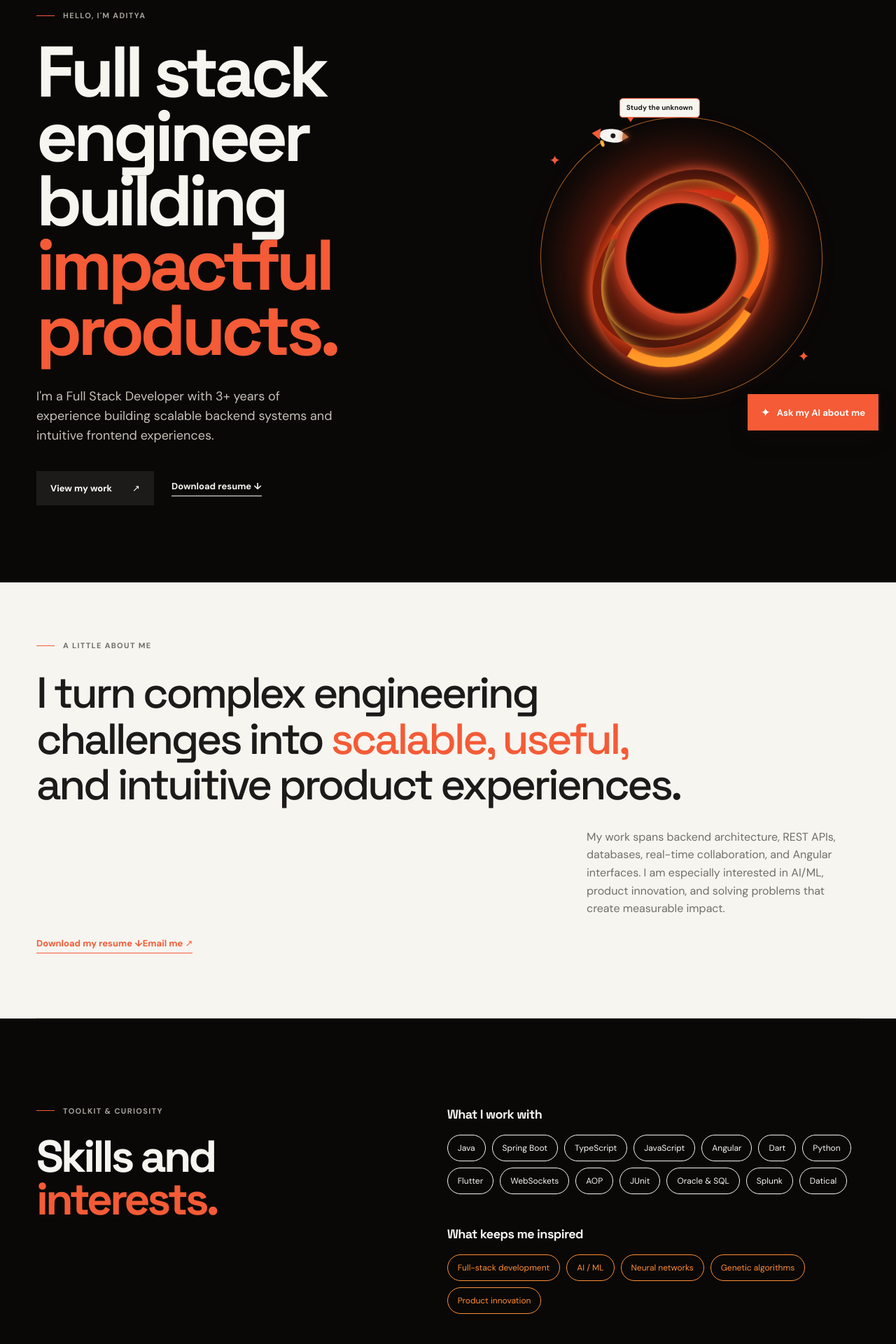
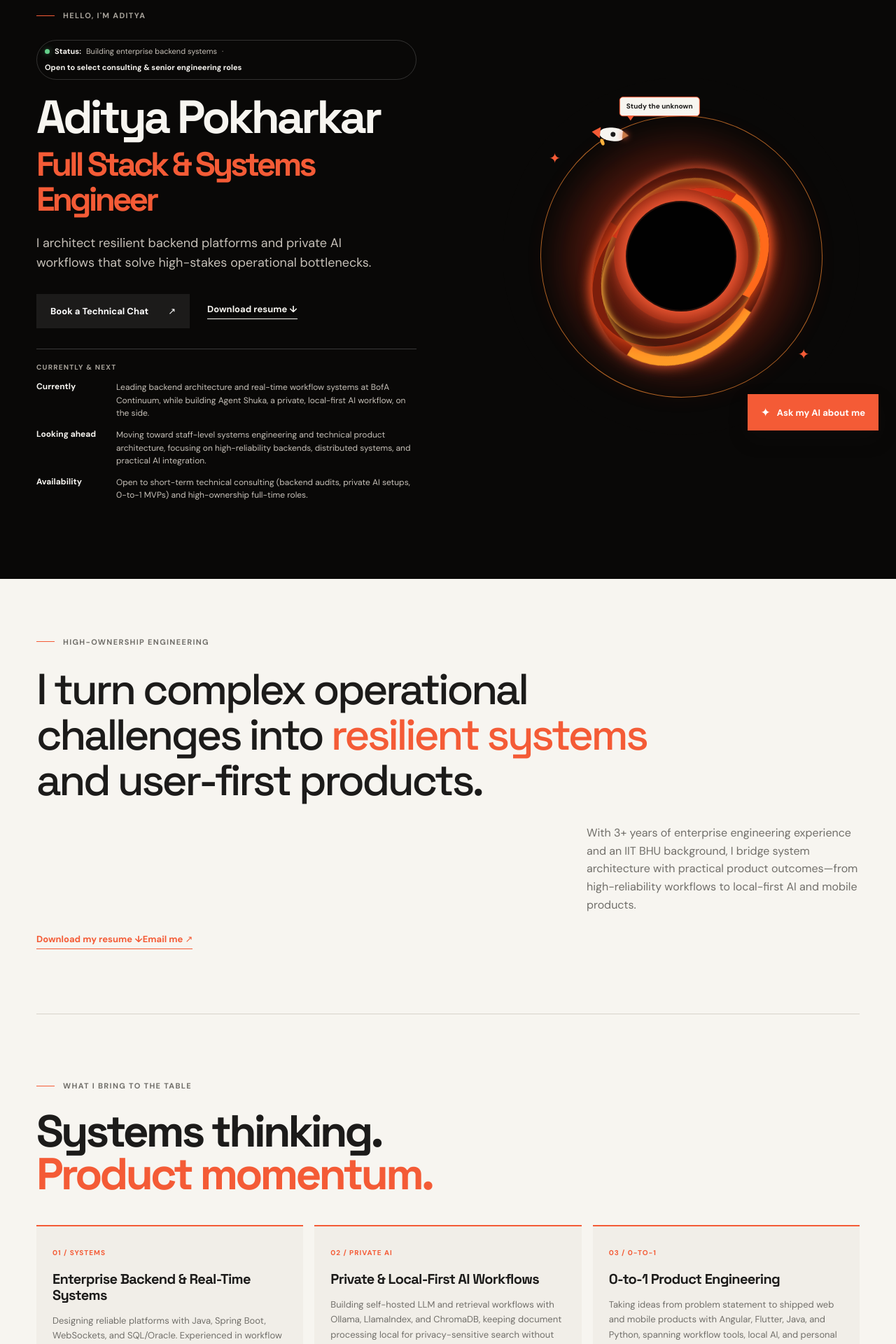
Before and after one commit to NeonPokharkar/neonpokharkarportfolio, an Angular app: page / in a window 1280 px wide. Shown: the part 160-2080 px from the top of the page at 70% size. Built offline with nearby package versions, Linux system fonts and the light colour scheme.

Commit message:
Added Status and Current Identifiers

```diff
--- a/src/app/app.component.css
+++ b/src/app/app.component.css
@@ -61,6 +61,14 @@ nav a.active .nav-astronaut { animation: navAstronautDrift 48s linear infinite;
 .hero-copy h1 { color: #f7f5f0; }
 .hero-copy .hero-description { color: #c6c0b8; }
 .hero-copy .text-link { border-color: #f7f5f0; color: #f7f5f0; }
+.status-banner { align-items: center; border: 1px solid #ffffff2b; border-radius: 999px; color: #c6c0b8; display: inline-flex; flex-wrap: wrap; font-size: 11px; gap: 7px; line-height: 1.45; margin: 0 0 22px; max-width: 100%; padding: 8px 11px; }
+.status-banner strong { color: #f7f5f0; }
+.status-dot { border-radius: 50%; flex: 0 0 7px; height: 7px; }
+.status-dot-available { background: #64cf8a; box-shadow: 0 0 8px #64cf8a88; }
+.status-dot-limited, .status-dot-booked { background: #f2b84b; box-shadow: 0 0 8px #f2b84b88; }
+.status-separator { color: #a7a29a; }
+.hero-title { font-size: clamp(44px, 5.2vw, 72px); line-height: .96; margin-bottom: 24px; }
+.hero-title em { display: block; font-size: .72em; line-height: 1.05; margin-top: 10px; }
 .eyebrow { align-items: center; color: #716f6a; display: flex; font-size: 11px; font-weight: 700; gap: 12px; letter-spacing: .12em; margin: 0 0 28px; text-transform: uppercase; }
 .eyebrow-line { background: #f45b36; display: inline-block; height: 1px; width: 26px; }
 h1, h2, h3, p { margin-top: 0; }
@@ -68,13 +76,19 @@ h1, h2, h3 { font-family: 'Space Grotesk', sans-serif; }
 h1, h2 { letter-spacing: -.06em; }
 h1 { font-size: clamp(57px, 8vw, 106px); line-height: .9; margin-bottom: 35px; }
 h1 em, h2 em { color: #f45b36; font-style: normal; }
-.hero-description { color: #716f6a; font-size: 18px; line-height: 1.55; margin-bottom: 37px; max-width: 430px; }
-.hero-actions { align-items: center; display: flex; gap: 25px; }
+.hero-description { color: #716f6a; font-size: 18px; line-height: 1.55; margin-bottom: 30px; max-width: 520px; }
+.hero-actions { align-items: center; display: flex; flex-wrap: wrap; gap: 20px 25px; }
 .button { align-items: center; display: inline-flex; font-size: 13px; font-weight: 700; gap: 28px; justify-content: space-between; padding: 16px 20px; transition: transform .2s ease, background .2s ease; }
 .button:hover { transform: translateY(-3px); }
 .button-dark { background: #1c1b1a; color: #fff; min-width: 168px; }
 .button-dark:hover { background: #f45b36; }
 .text-link { border-bottom: 1px solid #1c1b1a; font-size: 13px; font-weight: 700; padding-bottom: 5px; }
+.current-focus { border-top: 1px solid #ffffff33; margin-top: 29px; padding-top: 19px; }
+.current-focus-heading { color: #a7a29a; font-size: 10px; font-weight: 700; letter-spacing: .12em; margin-bottom: 13px; text-transform: uppercase; }
+.current-focus-list { display: grid; gap: 12px; }
+.current-focus-item { display: grid; gap: 12px; grid-template-columns: 102px minmax(0, 1fr); margin: 0; }
+.current-focus-item strong { color: #f7f5f0; font-size: 12px; }
+.current-focus-item span { color: #c6c0b8; font-size: 12px; line-height: 1.55; }
 
 .hero-art { align-self: center; border-radius: 50%; height: min(43vw, 510px); justify-self: end; max-height: 510px; max-width: 510px; min-height: 315px; min-width: 315px; overflow: hidden; position: relative; width: min(43vw, 510px); z-index: 1; }
 .black-hole-scene { background: #090807; isolation: isolate; }
@@ -105,6 +119,15 @@ h1 em, h2 em { color: #f45b36; font-style: normal; }
 .statement span { color: #f45b36; }
 .intro-copy { color: #716f6a; font-size: 16px; line-height: 1.6; margin: 30px 0 0 auto; max-width: 390px; }
 .resume-link { border-bottom: 1px solid #f45b36; color: #f45b36; display: inline-block; font-size: 13px; font-weight: 700; margin-top: 28px; padding-bottom: 5px; }
+
+.what-i-bring { border-bottom: 1px solid #d8d3ca; margin: 0 auto; max-width: 1176px; padding: 95px 0 100px; }
+.services-heading { margin-bottom: 42px; }
+.services-heading h2 { max-width: 700px; }
+.services-grid { display: grid; gap: 16px; grid-template-columns: repeat(3, minmax(0, 1fr)); }
+.service-card { background: #f1eee8; border-top: 2px solid #f45b36; padding: 25px 23px 27px; }
+.service-number { color: #f45b36; font-size: 10px; font-weight: 700; letter-spacing: .1em; }
+.service-card h3 { color: #1c1b1a; font-size: 20px; letter-spacing: -.035em; line-height: 1.15; margin: 18px 0 14px; }
+.service-card p { color: #716f6a; font-size: 13px; line-height: 1.65; margin: 0; }
 
 .skills-section, .projects-section, .experience-section { display: grid; gap: 9vw; grid-template-columns: .8fr 1fr; padding: 125px 0; }
 .portfolio-card { isolation: isolate; position: relative; }
@@ -153,13 +176,14 @@ h2 { font-size: clamp(42px, 5vw, 69px); line-height: .95; margin: 0; }
 
 .contact-section { align-items: end; background: #1c1b1a; color: #f7f5f0; display: flex; justify-content: space-between; margin: 0 auto; max-width: 1240px; padding: 90px 64px 84px; }
 .eyebrow-light { color: #a7a29a; }
-.contact-section h2 { font-size: clamp(52px, 7vw, 88px); }
+.contact-section h2 { font-size: clamp(48px, 5.5vw, 70px); }
+.contact-copy { color: #c6c0b8; font-size: 15px; line-height: 1.6; margin: 22px 0 0; max-width: 550px; }
 .button-light { background: #f7f5f0; color: #1c1b1a; min-width: 220px; }
 .button-light:hover { background: #f45b36; color: #fff; }
 .contact-actions { display: flex; flex-direction: column; gap: 14px; }
 .button-outline-light { border: 1px solid #f7f5f0; color: #f7f5f0; min-width: 220px; }
 .button-outline-light:hover { background: #f45b36; border-color: #f45b36; }
-.contact-meta { display: flex; flex-direction: column; font-size: 12px; gap: 9px; margin-top: 8px; }
+.contact-meta { display: flex; flex-wrap: wrap; font-size: 12px; gap: 16px; margin-top: 8px; }
 .contact-meta a { color: #a7a29a; }
 .contact-meta a:hover { color: #f7f5f0; }
 
@@ -220,8 +244,14 @@ footer a { color: #1c1b1a; font-weight: 700; }
   .header-link { display: none; }
   .hero { gap: 55px; grid-template-columns: 1fr; min-height: 0; padding: 75px 20px 85px; }
   .hero-art { justify-self: center; }
-  .intro, .skills-section, .projects-section, .experience-section, .education-section { margin-left: 20px; margin-right: 20px; }
+  .intro, .what-i-bring, .skills-section, .projects-section, .experience-section, .education-section { margin-left: 20px; margin-right: 20px; }
   .intro { padding: 65px 0 70px; }
+  .what-i-bring { padding: 70px 0; }
+  .services-heading { margin-bottom: 32px; }
+  .services-grid { grid-template-columns: 1fr; }
+  .hero-title { font-size: clamp(44px, 10vw, 60px); }
+  .hero-title em { font-size: .68em; }
+  .current-focus-item { gap: 4px; grid-template-columns: 1fr; }
   .skills-section, .experience-section, .education-section { gap: 55px; grid-template-columns: 1fr; padding: 90px 0; }
   .project-content { grid-template-columns: 1fr; }
   .project-visual { max-width: 260px; }
--- a/src/app/app.component.html
+++ b/src/app/app.component.html
@@ -56,14 +56,39 @@
     <div class="hero-background" aria-hidden="true"></div>
     <div class="hero-copy">
       <p class="eyebrow"><span class="eyebrow-line"></span> Hello, I'm Aditya</p>
-      <h1>Full stack engineer building <em>impactful products.</em></h1>
-      <p class="hero-description">
-        I'm a Full Stack Developer with 3+ years of experience building scalable backend systems and intuitive frontend experiences.
-      </p>
+      @if (availability; as status) {
+        <p class="status-banner" role="status">
+          <span
+            class="status-dot"
+            [class.status-dot-available]="status.state === 'available'"
+            [class.status-dot-limited]="status.state === 'limited'"
+            [class.status-dot-booked]="status.state === 'booked'"
+            aria-hidden="true"></span>
+          <strong>{{ status.label }}:</strong>
+          <span>{{ status.activity }}</span>
+          <span class="status-separator" aria-hidden="true">·</span>
+          <strong>{{ status.message }}</strong>
+        </p>
+      }
+      <h1 class="hero-title">Aditya Pokharkar<em>Full Stack &amp; Systems Engineer</em></h1>
+      <p class="hero-description">I architect resilient backend platforms and private AI workflows that solve high-stakes operational bottlenecks.</p>
       <div class="hero-actions">
-        <a class="button button-dark" href="#projects">View my work <span aria-hidden="true">↗</span></a>
+        <a class="button button-dark" [href]="'mailto:' + email + '?subject=Technical%20chat'">Book a Technical Chat <span aria-hidden="true">↗</span></a>
         <a class="text-link" [href]="resumeDownloadUrl || resumePath" download="Aditya-Pokharkar-Resume.pdf" (mouseenter)="prepareResumeDownload()" (focus)="prepareResumeDownload()">Download resume <span aria-hidden="true">↓</span></a>
       </div>
+      @if (currentFocus; as focus) {
+        <section class="current-focus" aria-label="Current focus and availability">
+          <p class="current-focus-heading">{{ focus.eyebrow }}</p>
+          <div class="current-focus-list">
+            @for (item of focus.items; track item.label) {
+              <p class="current-focus-item">
+                <strong>{{ item.label }}</strong>
+                <span>{{ item.text }}</span>
+              </p>
+            }
+          </div>
+        </section>
+      }
     </div>
 
     <div class="hero-art black-hole-scene" aria-label="Animated orange and black hole with an orbiting rocket" role="img">
@@ -90,12 +115,30 @@
   </section>
 
   <section class="intro" id="about">
-    <p class="eyebrow"><span class="eyebrow-line"></span> A little about me</p>
-    <p class="statement">I turn complex engineering challenges into <span>scalable, useful,</span> and intuitive product experiences.</p>
-    <p class="intro-copy">My work spans backend architecture, REST APIs, databases, real-time collaboration, and Angular interfaces. I am especially interested in AI/ML, product innovation, and solving problems that create measurable impact.</p>
+    <p class="eyebrow"><span class="eyebrow-line"></span> High-ownership engineering</p>
+    <p class="statement">I turn complex operational challenges into <span>resilient systems</span> and user-first products.</p>
+    <p class="intro-copy">With 3+ years of enterprise engineering experience and an IIT BHU background, I bridge system architecture with practical product outcomes—from high-reliability workflows to local-first AI and mobile products.</p>
     <a class="resume-link" [href]="resumeDownloadUrl || resumePath" download="Aditya-Pokharkar-Resume.pdf" (mouseenter)="prepareResumeDownload()" (focus)="prepareResumeDownload()">Download my resume <span aria-hidden="true">↓</span></a>
     <a class="resume-link email-link" [href]="'mailto:' + email">Email me <span aria-hidden="true">↗</span></a>
   </section>
+
+  @if (whatIBring; as content) {
+  <section class="what-i-bring" id="services">
+    <div class="services-heading">
+      <p class="eyebrow"><span class="eyebrow-line"></span> {{ content.eyebrow }}</p>
+      <h2>{{ content.headline }}<br><em>{{ content.highlight }}</em></h2>
+    </div>
+    <div class="services-grid">
+      @for (service of content.services; track service.eyebrow) {
+        <article class="service-card">
+          <span class="service-number">{{ service.eyebrow }}</span>
+          <h3>{{ service.title }}</h3>
+          <p>{{ service.description }}</p>
+        </article>
+      }
+    </div>
+  </section>
+  }
 
   <section class="skills-section portfolio-card" id="skills">
     <div class="card-background" aria-hidden="true"></div>
@@ -190,15 +233,15 @@
 
   <section class="contact-section" id="contact">
     <div>
-      <p class="eyebrow eyebrow-light"><span class="eyebrow-line"></span> Have a project in mind?</p>
-      <h2>Let's build<br><em>something meaningful.</em></h2>
+      <p class="eyebrow eyebrow-light"><span class="eyebrow-line"></span> Have a bottleneck to solve or a role to fill?</p>
+      <h2>Let's find a<br><em>way forward.</em></h2>
+      <p class="contact-copy">Whether you're scaling an engineering team or need an outside perspective on a backend or AI workflow, let's talk.</p>
     </div>
     <div class="contact-actions">
-      <a class="button button-light" [href]="'mailto:' + email">{{ email }} <span aria-hidden="true">↗</span></a>
-      <a class="button button-outline-light" [href]="resumeDownloadUrl || resumePath" download="Aditya-Pokharkar-Resume.pdf" (mouseenter)="prepareResumeDownload()" (focus)="prepareResumeDownload()">Download resume <span aria-hidden="true">↓</span></a>
+      <a class="button button-light" [href]="'mailto:' + email">Email me <span aria-hidden="true">↗</span></a>
       <div class="contact-meta">
-        <a [href]="'tel:' + phone">{{ phone }}</a>
-        <a [href]="linkedin" target="_blank" rel="noreferrer">LinkedIn profile ↗</a>
+        <a [href]="linkedin" target="_blank" rel="noreferrer">LinkedIn ↗</a>
+        <a [href]="github" target="_blank" rel="noreferrer">GitHub ↗</a>
       </div>
     </div>
   </section>
@@ -275,7 +318,7 @@
 @if (isHomeRoute) {
 <footer>
   <span>© 2025 Aditya Pokharkar</span>
-  <span>Full Stack Developer · AI/ML enthusiast</span>
+  <span>High-Ownership Product &amp; Systems Engineer</span>
   <a href="#top">Back to top ↑</a>
 </footer>
 }
--- a/src/assets/experience/experience.json
+++ b/src/assets/experience/experience.json
@@ -28,7 +28,7 @@
       "firm": "BofA Continuum",
       "role": "Software Engineer I",
       "location": "Mumbai, Maharashtra",
-      "summary": "A non-banking subsidiary of Bank of America, where I lead backend development and contribute across the stack to an internal enterprise workflow platform.",
+      "summary": "Led backend architecture for an enterprise workflow platform using Java, Spring Boot, and Oracle; delivered configurable approvals, versioned forms, and real-time collaboration for multi-team operations.",
       "qualitativeAssessment": [
         "Applied Aspect-Oriented Programming to modularise cross-cutting concerns, reduce duplication, and improve maintainability across the platform.",
         "Owned the detection and remediation of image vulnerabilities to support more secure and stable deployments.",
--- a/src/assets/profile/profile.json
+++ b/src/assets/profile/profile.json
@@ -26,5 +26,51 @@
   "email": "theadityapokharkar@gmail.com",
   "phone": "+91 8999490870",
   "linkedin": "https://www.linkedin.com/in/aditya-pokharkar-936030179",
+  "github": "https://github.com/NeonPokharkar",
+  "availability": {
+    "state": "available",
+    "label": "Status",
+    "activity": "Building enterprise backend systems",
+    "message": "Open to select consulting & senior engineering roles"
+  },
+  "currentFocus": {
+    "eyebrow": "Currently & next",
+    "items": [
+      {
+        "label": "Currently",
+        "text": "Leading backend architecture and real-time workflow systems at BofA Continuum, while building Agent Shuka, a private, local-first AI workflow, on the side."
+      },
+      {
+        "label": "Looking ahead",
+        "text": "Moving toward staff-level systems engineering and technical product architecture, focusing on high-reliability backends, distributed systems, and practical AI integration."
+      },
+      {
+        "label": "Availability",
+        "text": "Open to short-term technical consulting (backend audits, private AI setups, 0-to-1 MVPs) and high-ownership full-time roles."
+      }
+    ]
+  },
+  "whatIBring": {
+    "eyebrow": "What I bring to the table",
+    "headline": "Systems thinking.",
+    "highlight": "Product momentum.",
+    "services": [
+      {
+        "eyebrow": "01 / SYSTEMS",
+        "title": "Enterprise Backend & Real-Time Systems",
+        "description": "Designing reliable platforms with Java, Spring Boot, WebSockets, and SQL/Oracle. Experienced in workflow engines, state versioning, concurrency-safe locking, and real-time collaboration for complex operations."
+      },
+      {
+        "eyebrow": "02 / PRIVATE AI",
+        "title": "Private & Local-First AI Workflows",
+        "description": "Building self-hosted LLM and retrieval workflows with Ollama, LlamaIndex, and ChromaDB, keeping document processing local for privacy-sensitive search without cloud-hosted LLM APIs."
+      },
+      {
+        "eyebrow": "03 / 0-TO-1",
+        "title": "0-to-1 Product Engineering",
+        "description": "Taking ideas from problem statement to shipped web and mobile products with Angular, Flutter, Java, and Python, spanning workflow tools, local AI, and personal finance."
+      }
+    ]
+  },
   "intelliChatEndpoint": "https://simba.vimba-buri.ts.net/intelli-chat"
 }
--- a/src/index.html
+++ b/src/index.html
@@ -2,10 +2,10 @@
 <html lang="en">
   <head>
     <meta charset="utf-8">
-    <title>Aditya Pokharkar — Full Stack Developer</title>
+    <title>Aditya Pokharkar — Full Stack &amp; Systems Engineer</title>
     <base href="/">
     <meta name="viewport" content="width=device-width, initial-scale=1">
-    <meta name="description" content="The personal portfolio of Aditya Pokharkar, a Full Stack Developer focused on scalable systems and intuitive products.">
+    <meta name="description" content="Aditya Pokharkar is a Full Stack &amp; Systems Engineer building resilient enterprise platforms, local-first AI workflows, and user-first products.">
     <link rel="preconnect" href="https://fonts.googleapis.com">
     <link rel="preconnect" href="https://fonts.gstatic.com" crossorigin>
     <link href="https://fonts.googleapis.com/css2?family=DM+Sans:wght@400;500;600;700&family=Space+Grotesk:wght@500;600;700&display=swap" rel="stylesheet">
--- a/src/styles.css
+++ b/src/styles.css
@@ -7,6 +7,6 @@
 }
 
 * { box-sizing: border-box; }
-html { scroll-behavior: smooth; }
+html { overflow-x: clip; scroll-behavior: smooth; }
 body { margin: 0; min-width: 320px; }
 a { color: inherit; text-decoration: none; }
```
Also changed, not shown: src/app/app.component.ts (+44 -0 lines), src/assets/projects/projects.json (+6 -6 lines).
